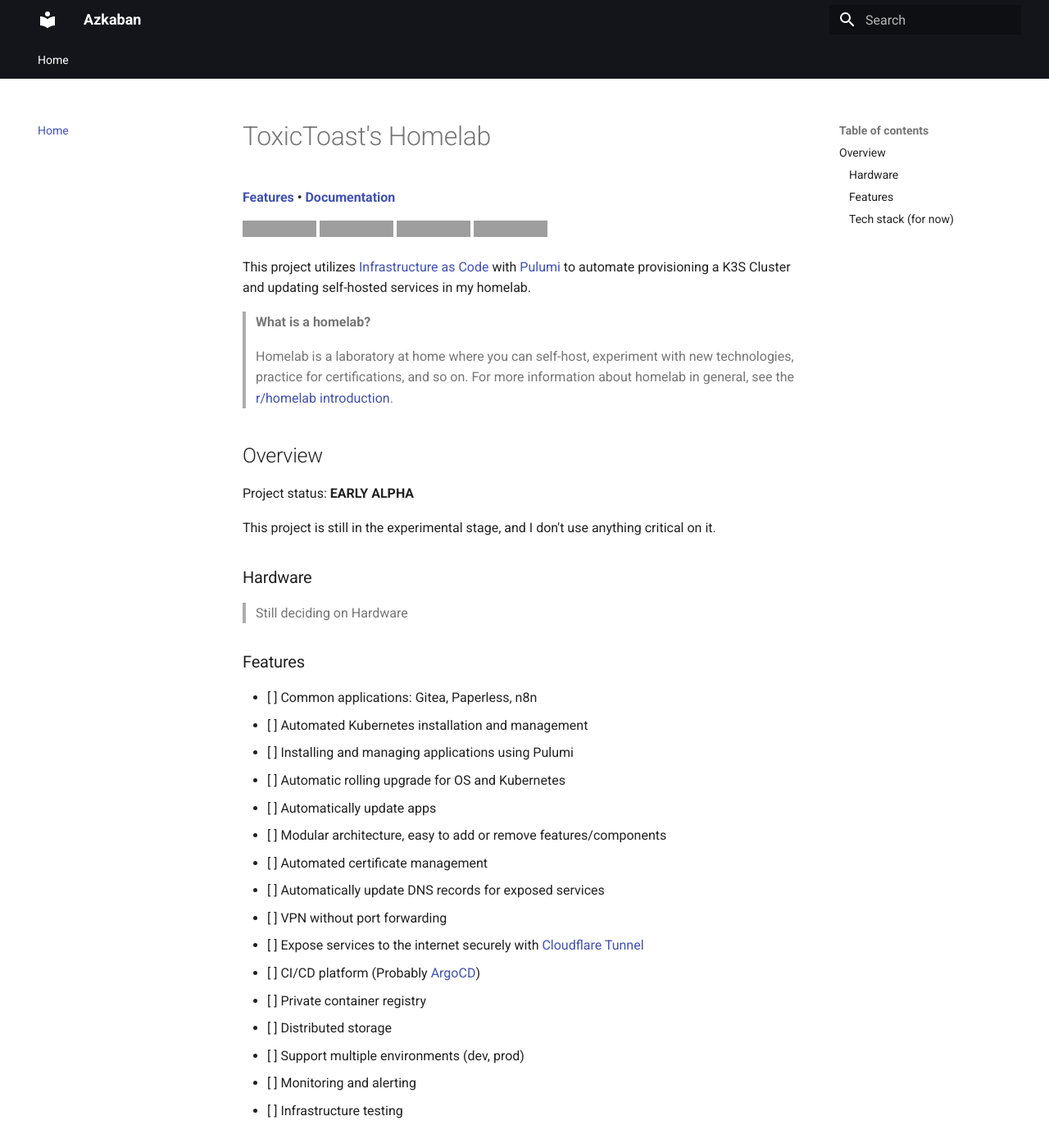
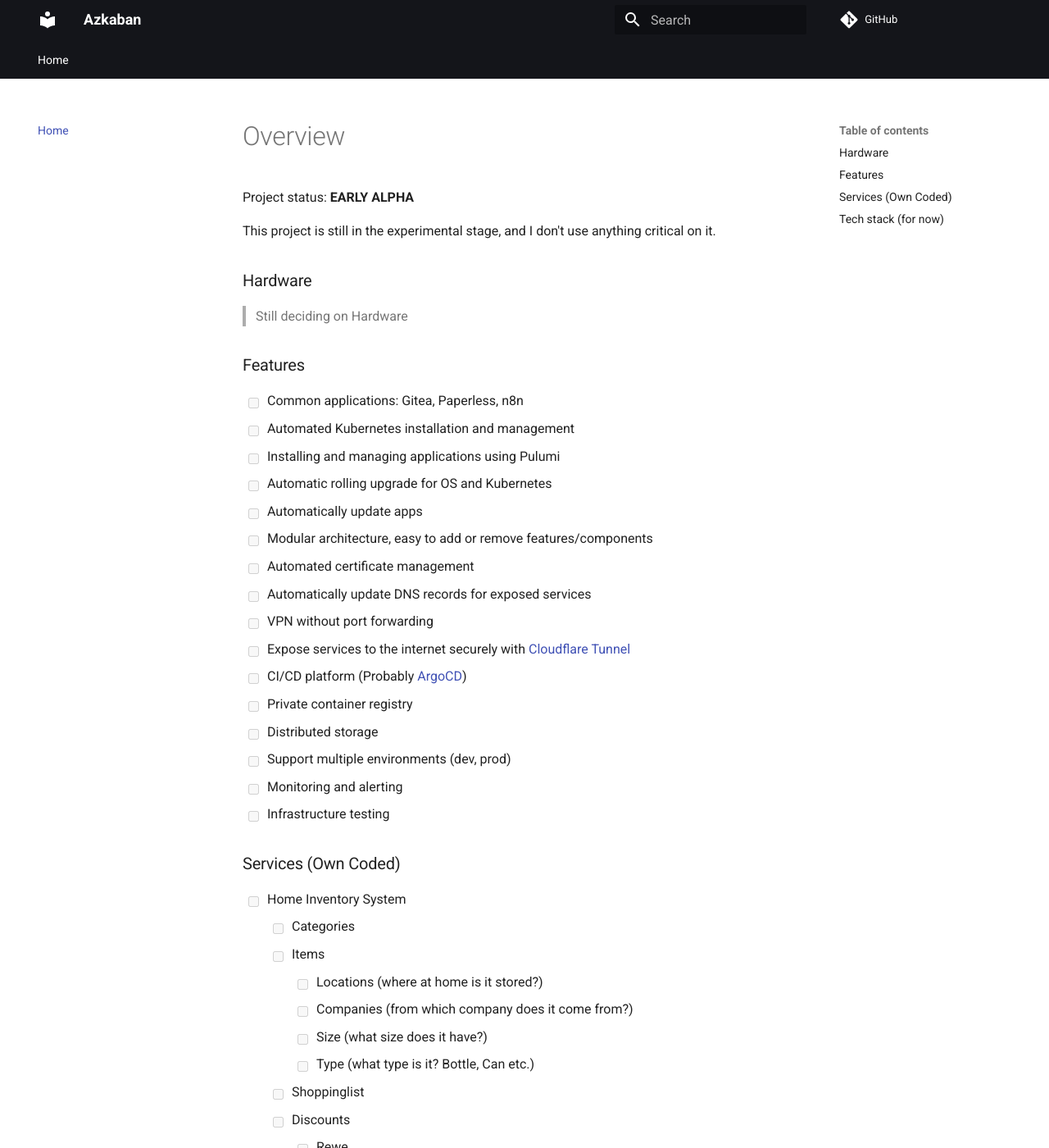
Before and after one commit to ToxicToast/homelab, an MkDocs documentation site: the page built from docs/index.md, in a window 1280 px wide and 1400 px high. Shown: the whole window at 82% size. Built offline with MkDocs 1.6.1 and Material for MkDocs 9.7.7, drawn with Linux system fonts in a browser that asks for light colours; comment, search, counter and statistics services are not loaded; some of the changed text lies outside the part shown; grey boxes are pictures that could not be loaded.

Commit message:
Update Docs

```diff
--- a/docs/index.md
+++ b/docs/index.md
@@ -1,21 +1,4 @@
-# ToxicToast's Homelab
-
-**[Features](#features) • [Documentation](https://homelab.toxictoast.de)**
-
-[![tag](https://img.shields.io/github/v/tag/toxictoast/ToxicTV?style=flat-square&logo=semver&logoColor=white)](https://github.com/toxictoast/ToxicTV/tags)
-[![tag](https://img.shields.io/github/v/tag/toxictoast/IaC?style=flat-square&logo=semver&logoColor=white)](https://github.com/toxictoast/IaC/tags)
-[![tag](https://img.shields.io/github/v/tag/toxictoast/homelab?style=flat-square&logo=semver&logoColor=white)](https://github.com/toxictoast/homelab/tags)
-[![document](https://img.shields.io/website?label=document&logo=gitbook&logoColor=white&style=flat-square&url=https%3A%2F%2Fhomelab.toxictoast.de)](https://homelab.toxictoast.de)
-
-
-This project utilizes [Infrastructure as Code](https://en.wikipedia.org/wiki/Infrastructure_as_code) with [Pulumi](https://www.pulumi.com) to automate provisioning a K3S Cluster and updating self-hosted services in my homelab.
-
-> **What is a homelab?**
->
-> Homelab is a laboratory at home where you can self-host, experiment with new technologies, practice for certifications, and so on.
-> For more information about homelab in general, see the [r/homelab introduction](https://www.reddit.com/r/homelab/wiki/introduction).
-
-## Overview
+# Overview
 
 Project status: **EARLY ALPHA**
 
@@ -44,6 +27,23 @@
 - [ ] Monitoring and alerting
 - [ ] Infrastructure testing
 
+### Services (Own Coded)
+
+- [ ] Home Inventory System
+    - [ ] Categories
+    - [ ] Items
+        - [ ] Locations (where at home is it stored?)
+        - [ ] Companies (from which company does it come from?)
+        - [ ] Size (what size does it have?)
+        - [ ] Type (what type is it? Bottle, Can etc.)
+    - [ ] Shoppinglist
+    - [ ] Discounts
+        - [ ] Rewe
+        - [ ] Lidl
+        - [ ] Aldi
+- [ ] Smartmirror
+- [ ] Twitch Bot
+
 
 ### Tech stack (for now)
 
@@ -53,29 +53,20 @@
         <th>Name</th>
         <th>Description</th>
     </tr>
+<tr>
+        <td><img width="32" src="https://cncf-branding.netlify.app/img/projects/k3s/icon/color/k3s-icon-color.svg"></td>
+        <td><a href="https://k3s.io">K3s</a></td>
+        <td>Lightweight distribution of Kubernetes</td>
+    </tr>
+    <tr>
+        <td><img width="32" src="https://cncf-branding.netlify.app/img/projects/helm/icon/color/helm-icon-color.svg"></td>
+        <td><a href="https://helm.sh">Helm</a></td>
+        <td>The Kubernetes package manager</td>
+    </tr>
     <tr>
         <td><img width="32" src="https://cncf-branding.netlify.app/img/projects/argo/icon/color/argo-icon-color.svg"></td>
         <td><a href="https://argoproj.github.io/cd">ArgoCD</a></td>
         <td>GitOps tool built to deploy applications to Kubernetes</td>
     </tr>
-    <tr>
-        <td><img width="32" src="https://www.docker.com/wp-content/uploads/2022/03/Moby-logo.png"></td>
-        <td><a href="https://www.docker.com">Docker</a></td>
-        <td>Ephemeral PXE server and convenient tools container</td>
-    </tr>
-    <tr>
-        <td><img width="32" src="https://cncf-branding.netlify.app/img/projects/helm/icon/color/helm-icon-color.svg"></td>
-        <td><a href="https://helm.sh">Helm</a></td>
-        <td>The package manager for Kubernetes</td>
-    </tr>
-    <tr>
-        <td><img width="32" src="https://cncf-branding.netlify.app/img/projects/k3s/icon/color/k3s-icon-color.svg"></td>
-        <td><a href="https://k3s.io">K3s</a></td>
-        <td>Lightweight distribution of Kubernetes</td>
-    </tr>
-    <tr>
-        <td><img width="32" src="https://cncf-branding.netlify.app/img/projects/kubernetes/icon/color/kubernetes-icon-color.svg"></td>
-        <td><a href="https://kubernetes.io">Kubernetes</a></td>
-        <td>Container-orchestration system, the backbone of this project</td>
-    </tr>
+
 </table>
--- a/mkdocs.yml
+++ b/mkdocs.yml
@@ -3,6 +3,9 @@
 site_description: Resources for my Home Lab
 site_author: Thomas Kortyka
 copyright: Copyright &copy; 2022 Thomas Kortyka
+
+repo_url: https://github.com/ToxicToast/homelab
+edit_uri: blob/main/docs/
 
 nav:
   - Home: index.md
@@ -29,6 +32,26 @@
     text: Roboto
     code: Roboto Mono
 
+markdown_extensions:
+  - pymdownx.emoji:
+      emoji_index: !!python/name:materialx.emoji.twemoji
+      emoji_generator: !!python/name:materialx.emoji.to_svg
+  - attr_list
+  - admonition
+  - pymdownx.details
+  - pymdownx.snippets:
+      check_paths: true
+      base_path: docs
+  - def_list
+  - pymdownx.tasklist:
+  - pymdownx.superfences:
+      custom_fences:
+        - name: mermaid
+          class: mermaid
+          format: !!python/name:pymdownx.superfences.fence_code_format
+  - pymdownx.tabbed:
+      alternate_style: true
+
 
 extra:
   social:
```
Also changed, not shown: README.md (+14 -1 lines).
